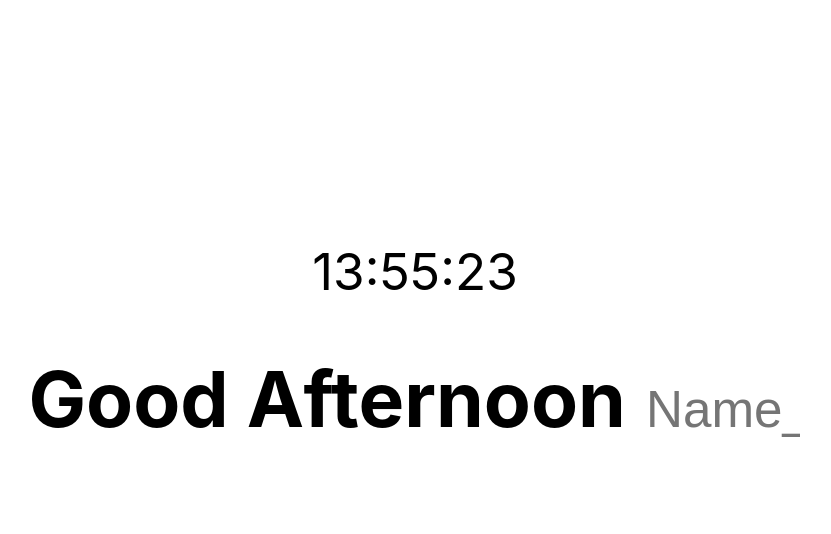
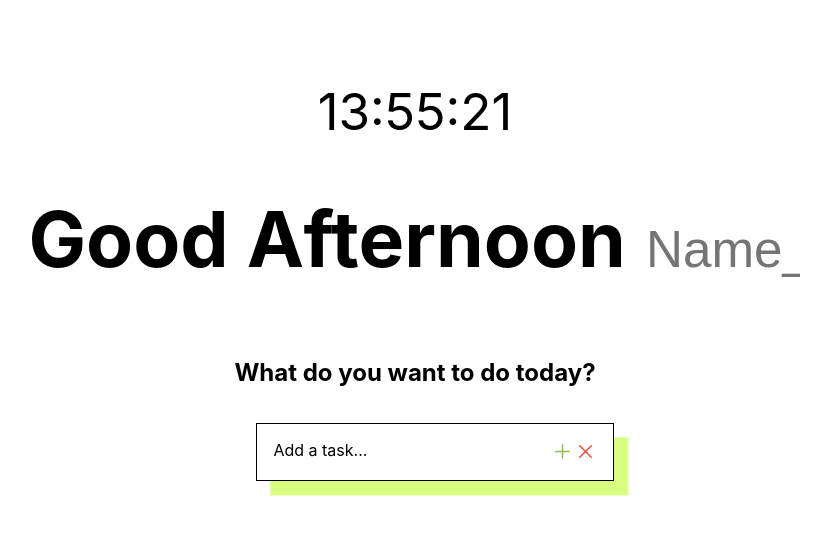
Before and after one commit to kaycmendes/todoTab, a React (Create React App) app: page / in a window 1280 px wide. Shown: the top 534 px of the page, without its empty margins (225-1056 px from the left). Built offline with nearby package versions, Linux system fonts and the light colour scheme.

Commit message:
add some tests and comments

```diff
--- a/src/App.css
+++ b/src/App.css
@@ -1,11 +1,28 @@
 .greeting,
-.clock {
+.clock,
+.todolist {
   display: flex;
   flex-direction: column;
   justify-content: center;
   align-items: center;
 
 }
+
+.remove:hover {
+  cursor: pointer;
+  stroke: rgb(141, 27, 19);
+}
+
+.add:hover {
+  stroke: rgb(85, 143, 19);
+  cursor: pointer;
+
+}
+
+.remove:hover {
+  stroke: rgb(245, 28, 13);
+}
+
 
 .clock {
   font-size: 4vw;
@@ -14,6 +31,19 @@
 .greeting,
 input {
   font-size: 3vw;
+}
+
+/* close icon  */
+
+
+li {
+  position: relative;
+  border: 1px solid;
+  list-style: none;
+  width: 20.2em;
+  height: 1.5em;
+  padding: 1em;
+  box-shadow: #d8ff7f 0.9em 0.9em;
 }
 
 input {
@@ -35,5 +65,5 @@ input:focus {
   width: 100%;
   margin: 0 auto;
   position: absolute;
-  top: 30%;
+  top: 10%;
 }
--- a/src/App.js
+++ b/src/App.js
@@ -1,13 +1,13 @@
 import React from 'react';
 import Clock from './components/Clock'
-
+import Todolist from './components/Todolist'
 import './App.css';
 
 function App() {
   return (
     <div className="App">
       <Clock/>
-
+      <Todolist/>
     </div>
   );
 }
--- a/src/components/Clock.jsx
+++ b/src/components/Clock.jsx
@@ -8,7 +8,7 @@ class Clock extends Component {
             //set default static time
             time: `${new Date().getHours() === 0 ? '00' : new Date().getHours()}:${new Date().getMinutes() < 10 ? '0' : ''}${new Date().getMinutes()}`
             // first ternary operator adds 2 zeros if midnight
-            //second adds a zero if minutes are smaller than zero i.e '02'
+            //second adds a zero if minutes are smaller than 10 i.e '02'
         }
 
     }
@@ -33,8 +33,8 @@ class Clock extends Component {
     render() {
         return (
             <div className="clock">
+                {/* pass state to greeting component */}
                 {this.state.time}
-                {/* pass state to greeting component */}
                 <Greeting time={this.state.time} />
             </div>
         )
--- a/src/components/Greeting.jsx
+++ b/src/components/Greeting.jsx
@@ -84,6 +84,7 @@ class Greeting extends Component {
     return (
       <div className="greeting" >
         <h1> Good {this.dayNight()} {this.nameInput()}</h1>
+
       </div>
     )
   }
--- /dev/null
+++ b/src/components/Todolist.jsx
@@ -0,0 +1,82 @@
+import React, { Component } from 'react'
+
+export default class Todolist extends Component {
+
+    constructor(props) {
+        super(props);
+        this.state = {
+            content: ''
+        }
+
+        this.add = React.createRef()
+        this.remove = React.createRef()
+    }
+
+
+
+
+
+    //methods
+
+    cards = () => {
+        return (
+            <ul>
+                <li Nameclass="card" contentEditable="true" >Add a task...
+                    <svg ref={this.remove} className="icon remove icon-tabler icon-tabler-x" style={{ float: 'right' }} xmlns="http://www.w3.org/2000/svg" width="23" height="23" viewBox="0 0 24 24" strokeWidth="1.5" stroke="#F44336" fill="none" strokeLinecap="round" strokeLinejoin="round"><path stroke="none" d="M0 0h24v24H0z"></path><line x1="18" y1="6" x2="6" y2="18"></line><line x1="6" y1="6" x2="18" y2="18"></line></svg>
+                    <svg ref={this.add} xmlns="http://www.w3.org/2000/svg" style={{ float: 'right' }} className="add icon icon-tabler icon-tabler-plus" width="23" height="23" viewBox="0 0 24 24" strokeWidth="1.5" stroke="#8BC34A" fill="none" strokeLinecap="round" strokeLinejoin="round"><path stroke="none" d="M0 0h24v24H0z"></path><line x1="12" y1="5" x2="12" y2="19"></line><line x1="5" y1="12" x2="19" y2="12"></line></svg>
+                </li>
+
+            </ul>
+        )
+    }
+
+
+    addCard = () => {
+        console.log('add');
+        // create a component of todolist
+        // add it to the ul
+
+    }
+    removeCard = () => {
+        console.log('remove');
+        //remove ul last child
+    }
+
+    cleanContent = () => {
+
+    }
+
+
+
+    //event
+
+    eventHandler = () => {
+        let addBtn = this.add.current
+        let removeBtn = this.remove.current
+
+        addBtn.addEventListener("click", this.addCard)
+        removeBtn.addEventListener("click", this.removeCard)
+    }
+
+
+    //run
+    componentDidMount() {
+        this.eventHandler()
+      }
+
+
+
+
+    render() {
+        return (
+            <div className="todolist">
+                <h2>What do you want to do today?</h2>
+                {/* todo: add top margin to todo cards */}
+                {this.cards()}
+            </div>
+
+
+
+        )
+    }
+}
```
